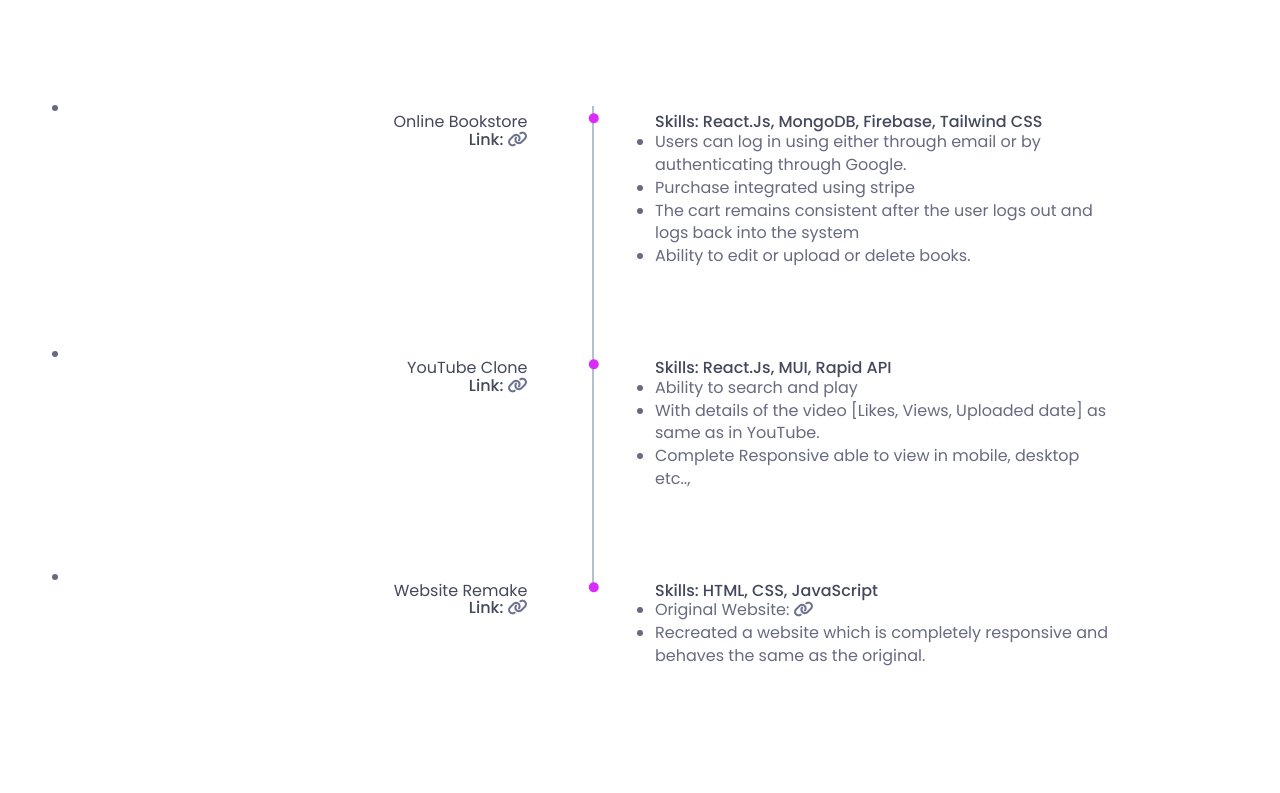
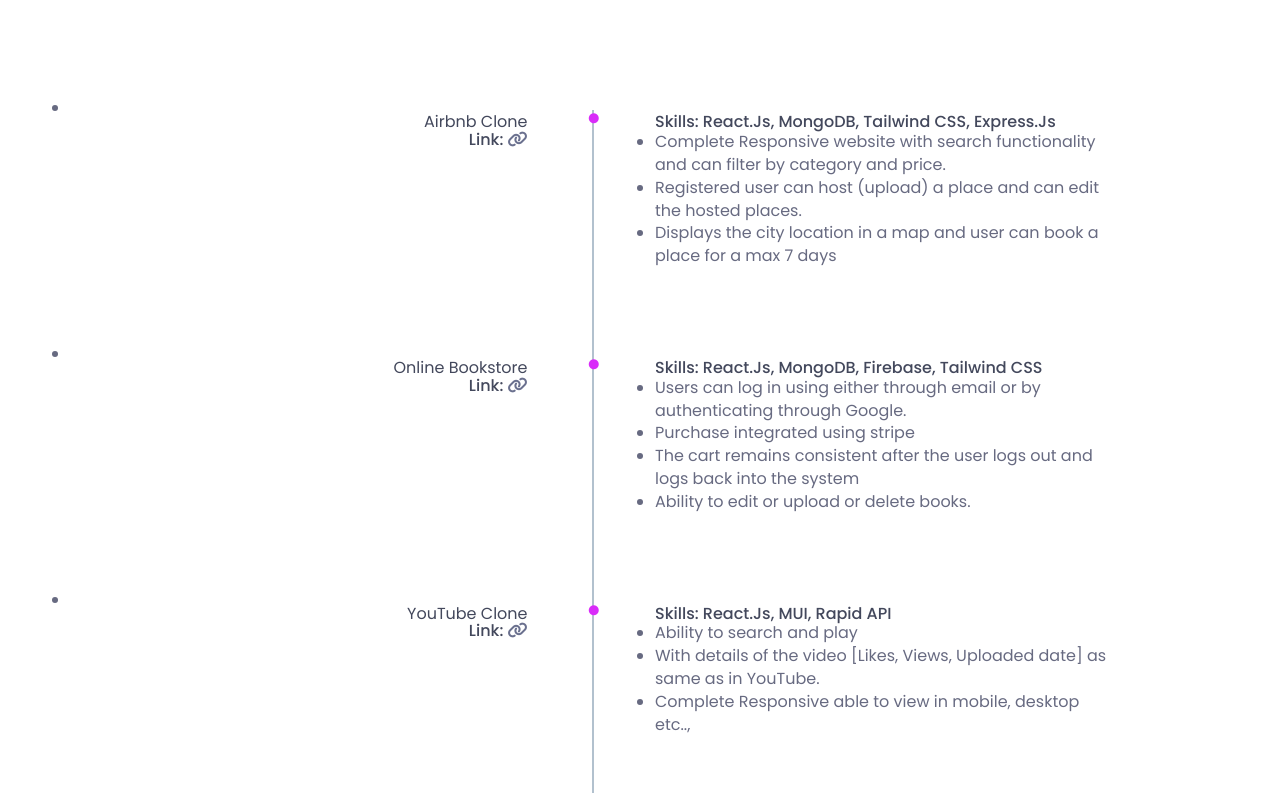
Before and after one commit to Jayasurya11/portfolio, a plain HTML site: page index.html in a window 1280 px wide. Shown: the part 3667-4460 px from the top of the page. Drawn offline with nearby package versions, Linux system fonts and the light colour scheme.

Commit message:
New Project

```diff
--- a/index.html
+++ b/index.html
@@ -484,6 +484,36 @@
 											<div class="col-md-5">
 												<div class="experience-time text-right">
 
+													<h2>Airbnb Clone</h2>
+													<h4 class="title">
+														Link: <a href="https://airbnb-clone-js-mern.netlify.app/" target="_blank"><i class="fa-solid fa-link"></i></a>
+													</h4>
+
+												</div><!--/.experience-time-->
+											</div><!--/.col-->
+											<div class="col-md-offset-1 col-md-5">
+												<div class="timeline">
+													<div class="timeline-content">
+														<span><i class="fa fa-circle" aria-hidden="true"></i></span>
+														<h4>Skills: React.js, MongoDB, Tailwind CSS, Express.js</h4>
+														<ul >
+															<li>Complete Responsive website with search functionality and can filter by category and price.</li>
+															<li>Registered user can host (upload) a place and can edit the hosted places.</li>
+															<li> Displays the city location in a map and user can book a place for a max 7 days</li>
+
+														</ul>
+													</div><!--/.timeline-content-->
+												</div><!--/.timeline-->
+											</div><!--/.col-->
+										</div>
+									</div><!--/.single-timeline-box-->
+								</li>
+								<li>
+									<div class="single-timeline-box fix">
+										<div class="row">
+											<div class="col-md-5">
+												<div class="experience-time text-right">
+
 													<h2>Online Bookstore</h2>
 													<h4 class="title">
 														Link: <a href="https://jsbookstore.netlify.app/" target="_blank"><i class="fa-solid fa-link"></i></a>
```
